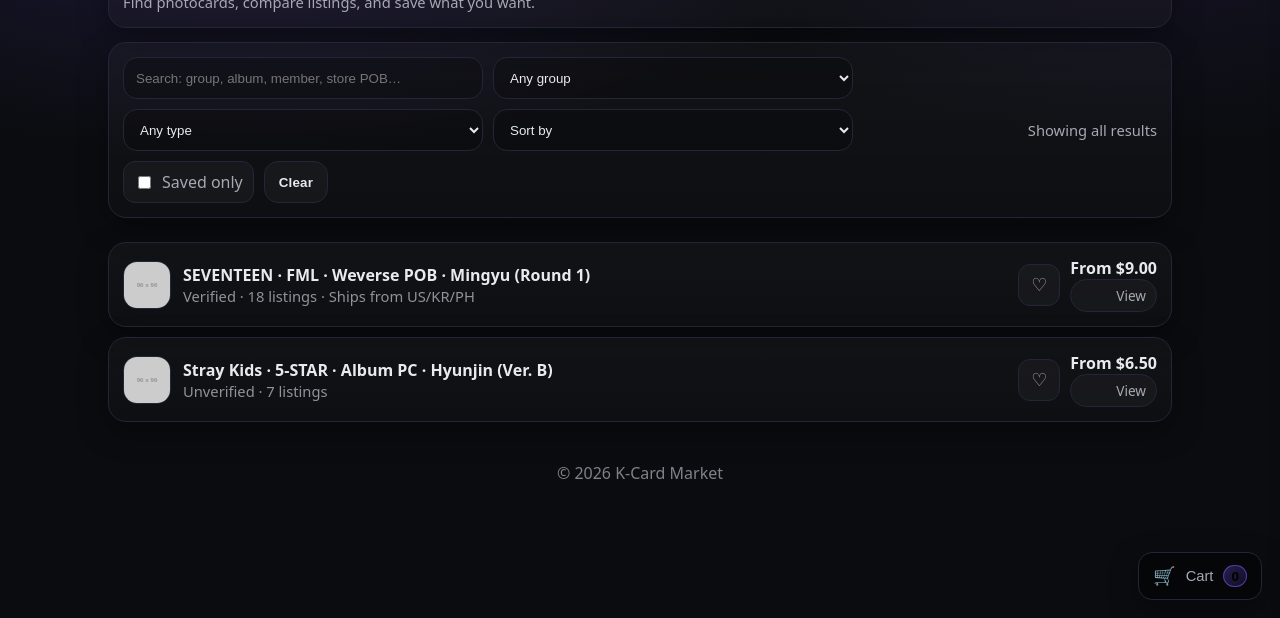
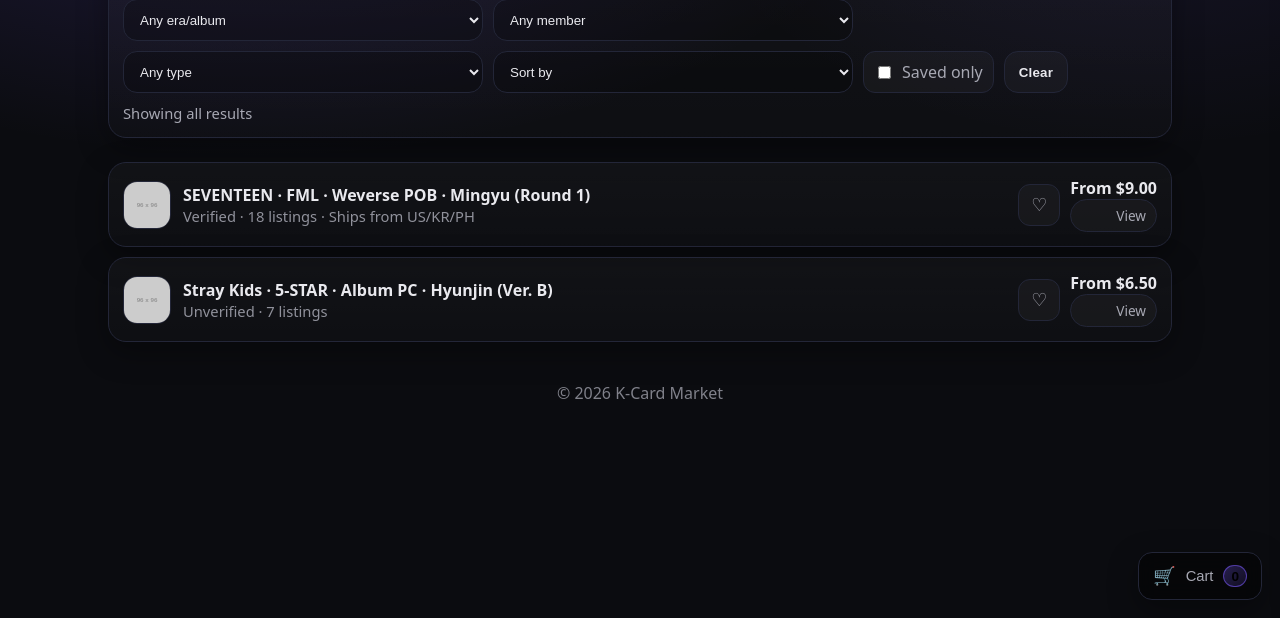
Before and after one commit to nakrute/kpop_mplace, a plain HTML site: page browse.html in a window 1280 px wide. Shown: the part 182-800 px from the top of the page. Drawn offline with Linux system fonts and the light colour scheme; placeholder pictures from the web are drawn by us.

```diff
--- a/app.js
+++ b/app.js
@@ -5,6 +5,46 @@
   const nav = document.querySelector(".nav");
   if (nav) nav.classList.toggle("open");
 }
+
+const GROUP_MEMBERS = {
+  "seventeen": [
+    "Mingyu",
+    "S.Coups",
+    "Jeonghan",
+    "Joshua",
+    "Jun",
+    "Hoshi",
+    "Wonwoo",
+    "Woozi",
+    "DK",
+    "The8",
+    "Seungkwan",
+    "Vernon",
+    "Dino"
+  ],
+  "stray kids": [
+    "Bang Chan",
+    "Lee Know",
+    "Changbin",
+    "Hyunjin",
+    "Han",
+    "Felix",
+    "Seungmin",
+    "I.N"
+  ],
+  "twice": [
+    "Nayeon",
+    "Jeongyeon",
+    "Momo",
+    "Sana",
+    "Jihyo",
+    "Mina",
+    "Dahyun",
+    "Chaeyoung",
+    "Tzuyu"
+  ]
+};
+
 
 // Highlight active page in nav
 (function () {
@@ -282,6 +322,8 @@
 function applyBrowseFilters() {
   const searchEl = document.getElementById("searchInput");
   const groupEl = document.getElementById("groupFilter");
+  const eraEl = document.getElementById("eraFilter");       // NEW
+  const memberEl = document.getElementById("memberFilter"); // NEW
   const typeEl = document.getElementById("typeFilter");
   const sortEl = document.getElementById("sortFilter");
   const savedOnlyEl = document.getElementById("savedOnly");
@@ -294,6 +336,8 @@
 
   const query = norm(searchEl.value);
   const group = norm(groupEl.value);
+  const era = norm(eraEl ? eraEl.value : "");           // NEW
+  const member = norm(memberEl ? memberEl.value : "");  // NEW
   const type = norm(typeEl.value);
   const sort = sortEl.value;
   const savedOnly = !!(savedOnlyEl && savedOnlyEl.checked);
@@ -303,11 +347,15 @@
   const visible = [];
   for (const item of items) {
     const itemGroup = norm(item.dataset.group);
+    const itemEra = norm(item.dataset.era);         // NEW
+    const itemMember = norm(item.dataset.member);   // NEW
     const itemType = norm(item.dataset.type);
     const itemText = norm(item.dataset.tags || item.textContent);
     const id = item.dataset.id;
 
     const matchesGroup = !group || itemGroup.includes(group);
+    const matchesEra = !era || itemEra.includes(era);           // NEW
+    const matchesMember = !member || itemMember.includes(member); // NEW
     const matchesType = !type || itemType.includes(type);
 
     const qParts = query ? query.split(" ") : [];
@@ -315,12 +363,11 @@
 
     const matchesSaved = !savedOnly || isSaved(id);
 
-    const show = matchesGroup && matchesType && matchesQuery && matchesSaved;
+    const show = matchesGroup && matchesEra && matchesMember && matchesType && matchesQuery && matchesSaved;
     item.style.display = show ? "" : "none";
     if (show) visible.push(item);
   }
 
-  // Sorting
   if (sort) {
     visible.sort((a, b) => {
       if (sort === "price-asc") return toNum(a.dataset.price) - toNum(b.dataset.price);
@@ -335,21 +382,22 @@
   if (noResultsEl) noResultsEl.style.display = visible.length === 0 ? "" : "none";
 
   if (resultsCountEl) {
-    if (!query && !group && !type && !savedOnly) resultsCountEl.textContent = "Showing all results";
+    if (!query && !group && !era && !member && !type && !savedOnly) resultsCountEl.textContent = "Showing all results";
     else resultsCountEl.textContent = `Showing ${visible.length}`;
   }
 
-  // Chips (nice UX)
   if (chipsEl) {
     const chips = [];
     if (group) chips.push(`Group: ${groupEl.options[groupEl.selectedIndex].text}`);
+    if (eraEl && era) chips.push(`Era: ${eraEl.options[eraEl.selectedIndex].text}`);
+    if (memberEl && member) chips.push(`Member: ${memberEl.options[memberEl.selectedIndex].text}`);
     if (type) chips.push(`Type: ${typeEl.options[typeEl.selectedIndex].text}`);
     if (query) chips.push(`Search: "${searchEl.value.trim()}"`);
     if (savedOnly) chips.push("Saved only");
-
     chipsEl.innerHTML = chips.map(c => `<span class="chip">${c}</span>`).join("");
   }
 }
+
 
 /***********************
   Wishlist wiring
@@ -802,11 +850,24 @@
 
   // Browse page
   const searchEl = document.getElementById("searchInput");
-  const groupEl = document.getElementById("groupFilter");
   const typeEl = document.getElementById("typeFilter");
   const sortEl = document.getElementById("sortFilter");
   const clearBtn = document.getElementById("clearFiltersBtn");
   const savedOnlyEl = document.getElementById("savedOnly");
+  const eraEl = document.getElementById("eraFilter");
+  const groupEl = document.getElementById("groupFilter");
+  const memberEl = document.getElementById("memberFilter");
+  if (groupEl && memberEl) {
+    updateMemberDropdown();                // populate on load
+    groupEl.addEventListener("change", () => {
+      updateMemberDropdown();              // change members when group changes
+      applyBrowseFilters();                // re-filter results
+    });
+  }
+
+  if (eraEl) eraEl.addEventListener("change", applyBrowseFilters);
+  if (memberEl) memberEl.addEventListener("change", applyBrowseFilters);
+
 
   if (searchEl && groupEl && typeEl && sortEl) {
     searchEl.addEventListener("input", applyBrowseFilters);
@@ -821,6 +882,8 @@
         groupEl.value = "";
         typeEl.value = "";
         sortEl.value = "";
+        if (eraEl) eraEl.value = "";
+        if (memberEl) memberEl.value = "";
         if (savedOnlyEl) savedOnlyEl.checked = false;
         applyBrowseFilters();
       });
@@ -839,3 +902,37 @@
   initOrderSuccessPage();
   renderDashboard();
 });
+
+function updateMemberDropdown() {
+  const groupEl = document.getElementById("groupFilter");
+  const memberEl = document.getElementById("memberFilter");
+  if (!groupEl || !memberEl) return;
+
+  const selectedGroup = norm(groupEl.value);
+  const currentMember = memberEl.value;
+
+  // Reset
+  memberEl.innerHTML = `<option value="">Any member</option>`;
+
+  if (!selectedGroup || !GROUP_MEMBERS[selectedGroup]) {
+    // If no group selected, allow all members across groups
+    const all = new Set();
+    Object.values(GROUP_MEMBERS).forEach(arr => arr.forEach(m => all.add(m)));
+    [...all].sort().forEach(name => {
+      const opt = document.createElement("option");
+      opt.value = norm(name);
+      opt.textContent = name;
+      memberEl.appendChild(opt);
+    });
+  } else {
+    GROUP_MEMBERS[selectedGroup].forEach(name => {
+      const opt = document.createElement("option");
+      opt.value = norm(name);
+      opt.textContent = name;
+      memberEl.appendChild(opt);
+    });
+  }
+
+  // Try to preserve selected member if still valid
+  memberEl.value = currentMember;
+}
--- a/browse.html
+++ b/browse.html
@@ -13,7 +13,7 @@
         <div class="logo"></div>
         <div>
           K-Card Market
-          <div class="small" id="pageSubtitle">PAGE_SUBTITLE</div>
+          <div class="small" id="pageSubtitle">Browse</div>
         </div>
       </div>
 
@@ -35,21 +35,36 @@
       </div>
     </header>
 
-    <section class="panel card" style="margin-top:18px">
-      <h2 style="margin:0 0 8px 0;">Browse</h2>
-      <p class="small" style="margin:0;">Find photocards, compare listings, and save what you want.</p>
-    </section>
-
-
     <section class="panel toolbar">
       <div class="filters">
-        <input id="searchInput" class="input" placeholder="Search: group, album, member, store POB…" aria-label="Search"/>
+        <input
+          id="searchInput"
+          class="input"
+          placeholder="Search: group, album, member, store POB…"
+          aria-label="Search"
+        />
 
         <select id="groupFilter" aria-label="Group filter">
           <option value="">Any group</option>
           <option value="seventeen">SEVENTEEN</option>
           <option value="stray kids">Stray Kids</option>
           <option value="twice">TWICE</option>
+        </select>
+
+        <!-- NEW: Era/Album -->
+        <select id="eraFilter" aria-label="Era/Album filter">
+          <option value="">Any era/album</option>
+          <option value="fml">FML</option>
+          <option value="5-star">5-STAR</option>
+          <!-- add more as you add catalog -->
+        </select>
+
+        <!-- NEW: Member -->
+        <select id="memberFilter" aria-label="Member filter">
+          <option value="">Any member</option>
+          <option value="mingyu">Mingyu</option>
+          <option value="hyunjin">Hyunjin</option>
+          <!-- add more as you add catalog -->
         </select>
 
         <select id="typeFilter" aria-label="Type filter">
@@ -87,13 +102,15 @@
     </section>
 
     <section id="browseList" class="list">
-      <!-- Row 1 -->
+      <!-- ITEM 1 -->
       <div
         class="panel rowitem"
         data-id="svt-fml-weverse-pob-mingyu-r1"
         data-title="SEVENTEEN · FML · Weverse POB · Mingyu (Round 1)"
         data-href="item.html"
         data-group="seventeen"
+        data-era="fml"
+        data-member="mingyu"
         data-type="pob"
         data-price="9"
         data-date="2026-01-04"
@@ -117,13 +134,15 @@
         </div>
       </div>
 
-      <!-- Row 2 -->
+      <!-- ITEM 2 -->
       <div
         class="panel rowitem"
         data-id="skz-5star-album-pc-hyunjin-b"
         data-title="Stray Kids · 5-STAR · Album PC · Hyunjin (Ver. B)"
         data-href="item.html"
         data-group="stray kids"
+        data-era="5-star"
+        data-member="hyunjin"
         data-type="album pc"
         data-price="6.5"
         data-date="2026-01-10"
```
Also changed, not shown: dashboard.html (+6 -0 lines).
